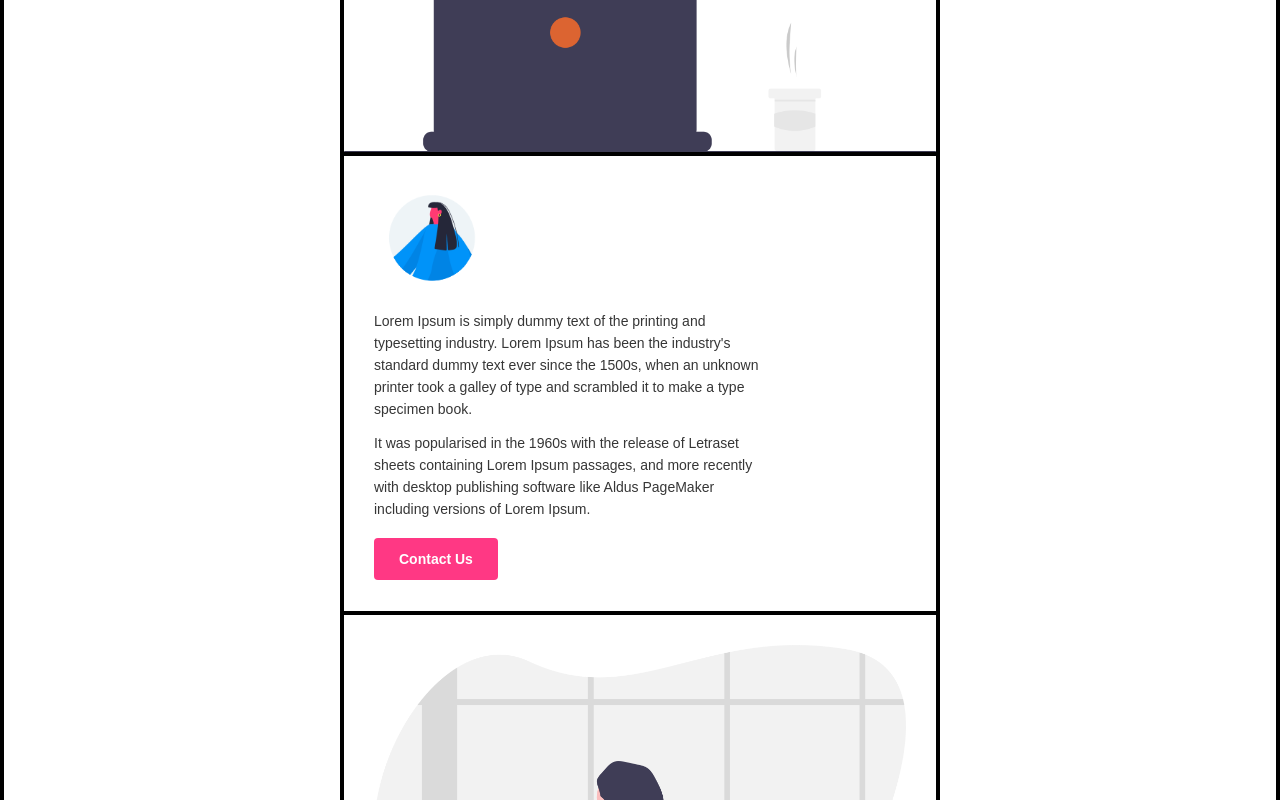
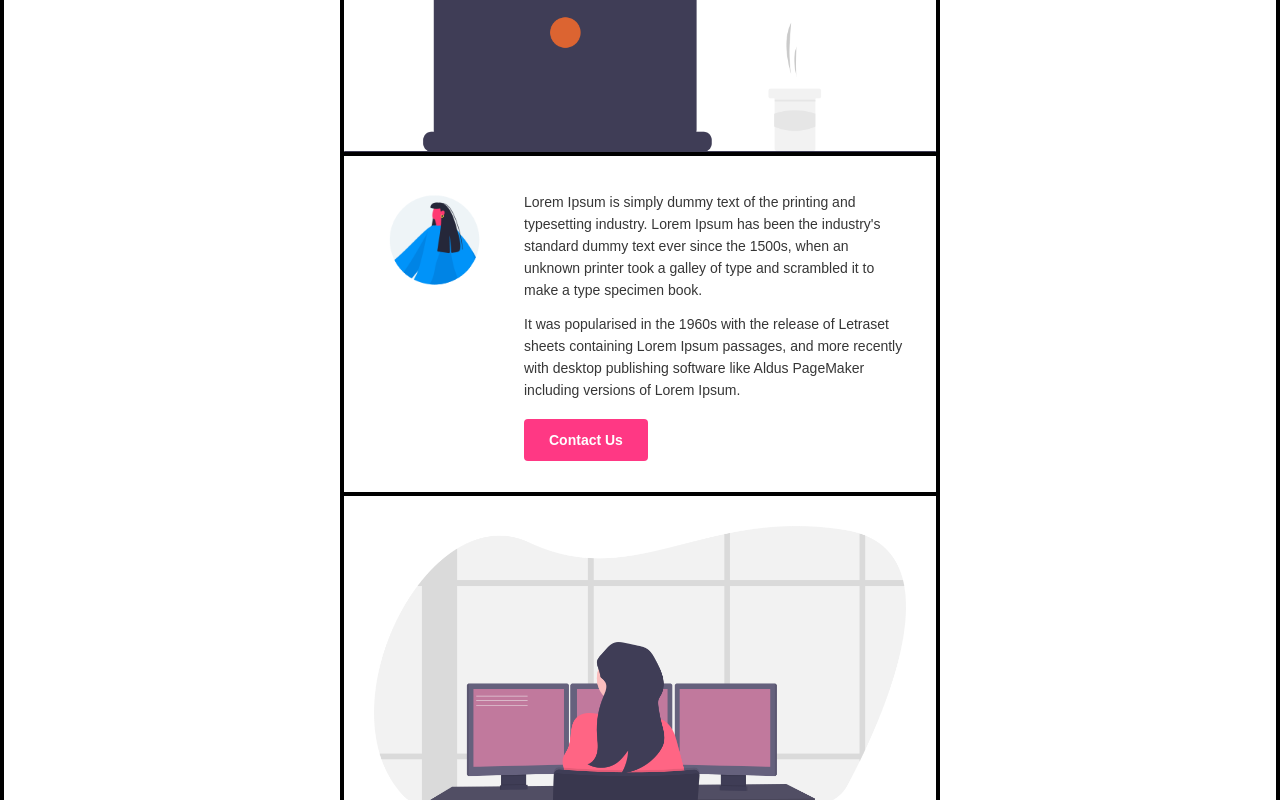
Before and after one commit to aryalprekshya/simple-responsive-email, a plain HTML site: page index.html in a window 1280 px wide. Shown: the part 614-1414 px from the top of the page. Drawn offline with Linux system fonts and the light colour scheme.

Commit message:
fixed styling

```diff
--- a/index.html
+++ b/index.html
@@ -98,19 +98,19 @@
                                 <!--[if mso]>
                                 <table role="presentation" width="100%">
                                 <tr>
-                                <td style="width:145px;" align="left" valign="top">
+                                <td style="width:150px;" align="left" valign="top">
                                 <![endif]-->
                                 <div class="col-small"
-                                    style="display:inline-block;width:100%;max-width:145px;vertical-align:top;text-align:left;font-family:Arial,sans-serif;font-size:14px;color:#363636;">
-                                    <img src="images/icon.png" width="115" alt=""
-                                        style="width:80%;max-width:115px;margin-bottom:20px;">
+                                    style="display:inline-block;width:100%;max-width:150px;vertical-align:top;text-align:left;font-family:Arial,sans-serif;font-size:14px;color:#363636;">
+                                    <img src="images/icon.png" width="150" alt=""
+                                        style="width:80%;max-width:200px;margin-bottom:20px;height: auto;">
                                 </div>
                                 <!--[if mso]>
                                 </td>
-                                <td style="width:395px;padding-bottom:20px;" valign="top">
+                                <td style="width:380px;padding-bottom:20px;" valign="top">
                                 <![endif]-->
                                 <div class="col-large"
-                                    style="display:inline-block;width:100%;max-width:395px;vertical-align:top;padding-bottom:20px;font-family:Arial,sans-serif;font-size:14px;color:#363636;">
+                                    style="display:inline-block;width:100%;max-width:380px;vertical-align:top;padding-bottom:20px;font-family:Arial,sans-serif;font-size:14px;color:#363636;">
                                     <p style="margin-top:0;margin-bottom:12px;">Lorem Ipsum is simply dummy text of the
                                         printing and typesetting industry. Lorem Ipsum has been the industry's standard
                                         dummy text ever since the 1500s, when an unknown printer took a galley of type
```
